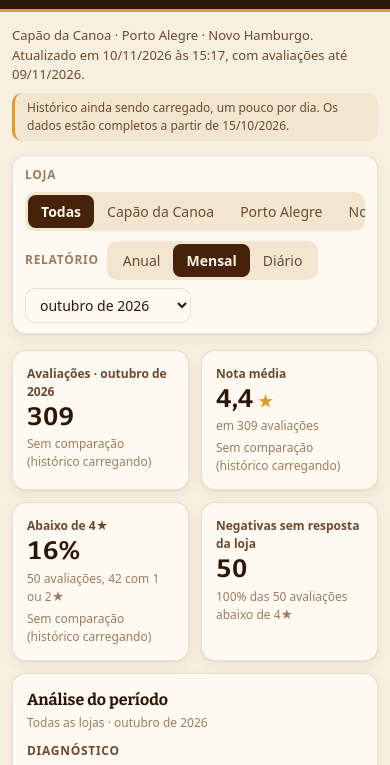
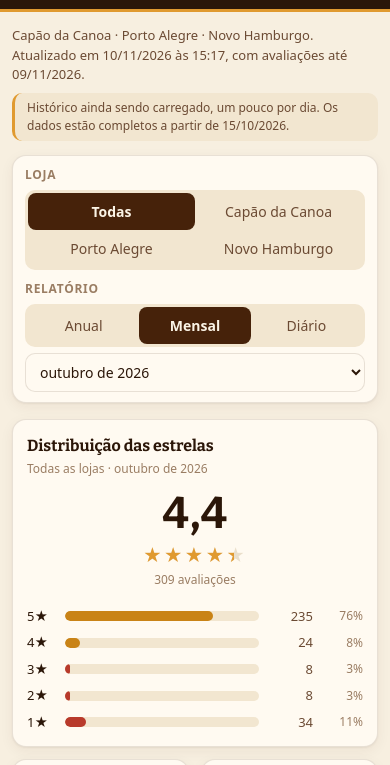
Before and after one commit to LucasZampronio/RanchoTexano, a plain HTML site: page index.html in a window 390 px wide. Both pictures are taken after a click on the link "Relatório de avaliações". Shown: the part 59-824 px from the top of the page. Drawn offline with nearby package versions, Linux system fonts and the light colour scheme; a web font is replaced by a local one.

Commit message:
Distribuição das estrelas no topo, barras lado a lado e filtros em grade no celular
Co-Authored-By: Claude Opus 5.5 <noreply@anthropic.com>
Claude-Session: https://claude.ai/code/session_01DBrALbRoLrtS3ZzSdMJfqn

```diff
--- a/index.html
+++ b/index.html
@@ -87,6 +87,19 @@ button{font:inherit}
 .seg button[aria-pressed="true"]{background:var(--ativo-bg);color:var(--ativo-ink);font-weight:600}
 select,input[type=date]{font:inherit;color:var(--ink);background:var(--surface);border:1px solid var(--ring);border-radius:10px;padding:6px 10px;max-width:100%}
 .lbl{color:var(--muted);font-size:12px;flex:none;text-transform:uppercase;letter-spacing:.06em;font-weight:600}
+.dist{display:grid;grid-template-columns:auto minmax(0,1fr);gap:8px 32px;align-items:center}
+.dist-resumo{text-align:center;padding:4px 12px}
+.dist-nota{font-family:"Bitter",Georgia,serif;font-size:52px;font-weight:700;line-height:1;font-variant-numeric:tabular-nums}
+.dist-estrelas{color:var(--estrela);font-size:18px;letter-spacing:2px;margin:6px 0 2px;position:relative;display:inline-block}
+.dist-estrelas .base{color:var(--grid)}
+.dist-estrelas .cheia{position:absolute;left:0;top:0;overflow:hidden;white-space:nowrap}
+.dist-total{color:var(--muted);font-size:12px}
+.dist-linhas{display:grid;gap:7px}
+.dist-linha{display:grid;grid-template-columns:28px minmax(0,1fr) 44px 40px;gap:10px;align-items:center;font-size:13px;font-variant-numeric:tabular-nums}
+.dist-linha .trilha{height:10px;border-radius:5px;background:var(--chip);overflow:hidden}
+.dist-linha .preench{height:100%;border-radius:5px}
+.dist-linha .qt{text-align:right;color:var(--ink2)}
+.dist-linha .pc{text-align:right;color:var(--muted);font-size:12px}
 .kpis{display:grid;grid-template-columns:repeat(4,minmax(0,1fr));gap:12px;margin-bottom:12px}
 .card{background:var(--surface);border:1px solid var(--ring);box-shadow:var(--shadow);border-radius:14px;padding:16px 18px;min-width:0}
 .kpi .k{color:var(--ink2);font-size:12px;font-weight:600}
@@ -147,7 +160,13 @@ td.num,th.num{text-align:right;white-space:nowrap}
   .wrap{padding:14px 12px 40px}
   .card{padding:14px}
   .kpi .v{font-size:25px}
-  .fg{width:100%;flex-wrap:wrap}
+  .fg{width:100%;flex-direction:column;align-items:stretch;gap:6px}
+  .seg{display:grid;grid-template-columns:repeat(2,minmax(0,1fr));overflow:visible}
+  #fPeriodo{grid-template-columns:repeat(3,minmax(0,1fr))}
+  .seg button{white-space:normal;padding:8px 6px;text-align:center}
+  select,input[type=date]{width:100%;padding:8px 10px}
+  .dist{grid-template-columns:minmax(0,1fr);gap:14px}
+  .dist-nota{font-size:44px}
   .hide-sm{display:none}
   td,th{padding:6px 5px}
   .topo .tit{display:none}
@@ -185,6 +204,7 @@ td.num,th.num{text-align:right;white-space:nowrap}
       </div>
     </div>
 
+    <div class="card full"><h2>Distribuição das estrelas</h2><div class="cap" id="capDist"></div><div class="dist" id="dist"></div></div>
     <div class="kpis" id="kpis"></div>
 
     <div class="card full">
@@ -275,7 +295,7 @@ function hover(el,fn,leave){['pointermove','pointerdown'].forEach(ev=>el.addEven
 const dot=c=>`<i style="display:inline-block;width:8px;height:8px;border-radius:2px;background:${c};margin-right:5px"></i>`;
 
 /* ---------- gráficos (SVG puro) ---------- */
-function niceMax(v){if(v<=0)return 1;const p=Math.pow(10,Math.floor(Math.log10(v)));const n=v/p;return (n<=1?1:n<=2?2:n<=5?5:10)*p}
+function niceMax(v){if(v<=0)return 1;const p=Math.pow(10,Math.floor(Math.log10(v)));const n=v/p;return [1,1.2,1.5,2,2.5,3,4,5,6,8,10].find(k=>k>=n-1e-9)*p}
 function lineChart(el,{labels,series,yMin,yMax,fmt,ticks,totais}){
   const W=el.clientWidth||600,H=totais?236:220,m={l:32,r:12,t:10,b:totais?42:26},iw=W-m.l-m.r,ih=H-m.t-m.b;
   const x=i=>m.l+(labels.length===1?iw/2:i*iw/(labels.length-1)), y=v=>m.t+ih-(v-yMin)/(yMax-yMin)*ih;
@@ -296,6 +316,23 @@ function lineChart(el,{labels,series,yMin,yMax,fmt,ticks,totais}){
     cross.setAttribute('x1',x(i));cross.setAttribute('x2',x(i));cross.setAttribute('visibility','visible');
     showTip(e,`<b>${labels[i]}</b><br>`+series.map(se=>`${dot(se.color)}${esc(se.name)}: <b>${fmt(se.values[i])}</b>${se.n?` <span style="color:var(--muted)">(${plural(se.n[i]||0,'avaliação','avaliações')})</span>`:''}`).join('<br>'))},
     ()=>cross.setAttribute('visibility','hidden'));
+}
+function groupBar(el,{labels,series,tipLabel,sufixo=''}){
+  const W=el.clientWidth||600,H=220,m={l:32,r:8,t:10,b:26},iw=W-m.l-m.r,ih=H-m.t-m.b;
+  const yMax=niceMax(Math.max(1,...series.flatMap(s=>s.values))), y=v=>ih*v/yMax, n=series.length;
+  const bw=iw/labels.length, gap=Math.max(2,Math.min(10,bw*0.25)), inner=Math.max(1,(bw-gap)/n);
+  let s=`<svg viewBox="0 0 ${W} ${H}" height="${H}" role="img">`;
+  [0,yMax/2,yMax].forEach(t=>{const yy=m.t+ih-y(t);s+=`<line x1="${m.l}" x2="${W-m.r}" y1="${yy}" y2="${yy}" stroke="var(--grid)"/><text x="${m.l-6}" y="${yy+4}" text-anchor="end" font-size="11" fill="var(--muted)">${Math.round(t)}${sufixo}</text>`});
+  const step=Math.ceil(labels.length/(W<500?8:16));
+  labels.forEach((l,i)=>{const x0=m.l+i*bw+gap/2;
+    series.forEach((se,k)=>{const h=y(se.values[i]);if(h<=0)return;const x=x0+k*inner,w=Math.max(1,inner-(n>1?1:0)),r=Math.min(3,w/2,h),yy=m.t+ih-h,b=m.t+ih;
+      s+=`<path d="M${x} ${b}V${yy+r}Q${x} ${yy} ${x+r} ${yy}H${x+w-r}Q${x+w} ${yy} ${x+w} ${yy+r}V${b}Z" fill="${se.color}"/>`});
+    if(i%step===0)s+=`<text x="${m.l+i*bw+bw/2}" y="${H-6}" text-anchor="middle" font-size="11" fill="var(--muted)">${l}</text>`;
+    s+=`<rect class="hit" data-i="${i}" x="${m.l+i*bw}" y="${m.t}" width="${bw}" height="${ih}" fill="transparent"/>`;});
+  s+=`<line x1="${m.l}" x2="${W-m.r}" y1="${m.t+ih}" y2="${m.t+ih}" stroke="var(--axis)"/></svg>`;
+  el.innerHTML=s;
+  el.querySelectorAll('.hit').forEach(hh=>{const i=+hh.dataset.i;
+    hover(hh,e=>showTip(e,`<b>${tipLabel?tipLabel(i):labels[i]}</b><br>`+series.map(se=>`${dot(se.color)}${se.name}: <b>${se.values[i]}${sufixo}</b>`).join('<br>')))});
 }
 function stackBar(el,{labels,series,tipLabel}){
   const W=el.clientWidth||600,H=220,m={l:32,r:8,t:10,b:26},iw=W-m.l-m.r,ih=H-m.t-m.b;
@@ -327,7 +364,7 @@ function render(){
   const P=periodo(), L=sel(S.loja,P.ini,P.fim), c=stats(L), cd=completoDesde(S.loja);
   P.incompleto=!!(cd&&P.ini<cd); P.semBase=!!(cd&&P.pIni<cd);
   const p=P.semBase?stats([]):stats(sel(S.loja,P.pIni,P.pFim));
-  renderKpis(c,p,P); renderAnalise(c,p,P,L); renderGraficos(P,L,c,p); renderComp(P); renderComentarios(c.neg);
+  renderDist(c,P); renderKpis(c,p,P); renderAnalise(c,p,P,L); renderGraficos(P,L,c,p); renderComp(P); renderComentarios(c.neg);
 }
 function varTxt(cur,prev,{pct=false,bomQuandoSobe=true}={}){
   if(cur==null||prev==null)return '';
@@ -404,9 +441,8 @@ function diagEl(d,a){diag.innerHTML=d.map(t=>`<li>${t}</li>`).join('');acoes.inn
 function renderGraficos(P,L,c,p){
   const lojas=S.loja==='todas'?D.lojas.map(l=>l.id):[S.loja];
   if(P.diario){
-    graficos.innerHTML=`<div class="grid2"><div class="card"><h2>Distribuição de estrelas</h2><div class="cap">${P.rot}</div><div class="tw" id="gDist"></div></div>
-       <div class="card"><h2>Temas das notas baixas</h2><div class="cap">${P.rot}</div><div class="tw" id="gTemas"></div></div></div>`;
-    distTable(gDist,c); temasTable(gTemas,c,p,true); return;
+    graficos.innerHTML=`<div class="card full"><h2>Temas das notas baixas</h2><div class="cap">${P.rot}</div><div class="tw" id="gTemas"></div></div>`;
+    temasTable(gTemas,c,p,true); return;
   }
   const leg=lojas.length>1?legenda(lojas.map(id=>[nomeLoja(id),COR[id]])):'';
   const legVol=legenda([['4★ ou mais','var(--pos)'],['Abaixo de 4★','var(--neg)']]);
@@ -431,13 +467,13 @@ function renderGraficos(P,L,c,p){
   lineChart(gNota,{labels:labM,series:ser,yMin:lo,yMax:hi,fmt:f1,ticks:tk,totais});
 
   if(S.periodo==='anual'){
-    stackBar(gVol,{labels:meses.map(x=>MESES[+x.slice(5)-1]),series:[
+    groupBar(gVol,{labels:meses.map(x=>MESES[+x.slice(5)-1]),series:[
       {name:'4★ ou mais',color:'var(--pos)',values:meses.map(mm=>L.filter(r=>r.data.startsWith(mm)&&r.nota>=4).length)},
       {name:'Abaixo de 4★',color:'var(--neg)',values:meses.map(mm=>L.filter(r=>r.data.startsWith(mm)&&r.nota<4).length)}],
       tipLabel:i=>MESES_L[+meses[i].slice(5)-1]});
   } else {
     const [y,m]=S.mes.split('-').map(Number), dias=[];for(let d=1;d<=lastDay(y,m);d++)dias.push(`${S.mes}-${pad(d)}`);
-    stackBar(gVol,{labels:dias.map(d=>String(+d.slice(8))),series:[
+    groupBar(gVol,{labels:dias.map(d=>String(+d.slice(8))),series:[
       {name:'4★ ou mais',color:'var(--pos)',values:dias.map(d=>L.filter(r=>r.data===d&&r.nota>=4).length)},
       {name:'Abaixo de 4★',color:'var(--neg)',values:dias.map(d=>L.filter(r=>r.data===d&&r.nota<4).length)}],
       tipLabel:i=>`${SEM_C[dow(dias[i])]}, ${dataBR(dias[i])}`});
@@ -445,8 +481,8 @@ function renderGraficos(P,L,c,p){
   temasTable(gTemas,c,p,false);
   const tot=Array(7).fill(0),neg=Array(7).fill(0);L.forEach(r=>{const w=dow(r.data);tot[w]++;if(r.nota<4)neg[w]++});
   const ord=[1,2,3,4,5,6,0];
-  stackBar(gSemana,{labels:ord.map(i=>SEM_C[i]),series:[{name:'Abaixo de 4★',color:'var(--neg)',values:ord.map(i=>tot[i]?Math.round(neg[i]/tot[i]*100):0)}],
-    tipLabel:i=>`${SEMANA[ord[i]]}: ${neg[ord[i]]} de ${tot[ord[i]]} avaliações (%)`});
+  groupBar(gSemana,{labels:ord.map(i=>SEM_C[i]),sufixo:'%',series:[{name:'Abaixo de 4★',color:'var(--neg)',values:ord.map(i=>tot[i]?Math.round(neg[i]/tot[i]*100):0)}],
+    tipLabel:i=>`${SEMANA[ord[i]][0].toUpperCase()+SEMANA[ord[i]].slice(1)}: ${neg[ord[i]]} de ${tot[ord[i]]} avaliações`});
 }
 function temasTable(el,c,p,diario){
   const e=Object.entries(c.temas).sort((a,b)=>(c.perda[b[0]]||0)-(c.perda[a[0]]||0));
@@ -455,6 +491,16 @@ function temasTable(el,c,p,diario){
   el.innerHTML=`<table><tr><th>Tema</th><th class="hide-sm"></th><th class="num hide-sm">Menções</th><th class="num">% das notas baixas</th><th class="num">Tira da nota</th>${comp?'<th class="num hide-sm">Antes</th>':''}</tr>`+
    e.map(([t,n])=>{const pv=p.temas[t]||0;
      return `<tr><td>${t}</td><td class="hide-sm" style="width:22%"><div class="bar" style="width:${(c.perda[t]||0)/mx*100}%"></div></td><td class="num hide-sm">${n}</td><td class="num">${fpct(n/c.negN)}</td><td class="num">${f2(c.perda[t])}</td>${comp?`<td class="num hide-sm">${pv}</td>`:''}</tr>`}).join('')+`</table>`;
+}
+function renderDist(c,P){
+  capDist.textContent=`${S.loja==='todas'?'Todas as lojas':nomeLoja(S.loja)} · ${P.rot}`;
+  if(!c.n){dist.innerHTML='<div class="vazio">Nenhuma avaliação neste período.</div>';return}
+  const pct=c.media/5*100;
+  dist.innerHTML=`<div class="dist-resumo"><div class="dist-nota">${f1(c.media)}</div>
+    <div class="dist-estrelas" aria-label="${f1(c.media)} de 5 estrelas"><span class="base">★★★★★</span><span class="cheia" style="width:${pct}%">★★★★★</span></div>
+    <div class="dist-total">${plural(c.n,'avaliação','avaliações')}</div></div>
+    <div class="dist-linhas">${[5,4,3,2,1].map(k=>{const q=c.dist[k],f=q/c.n;
+      return `<div class="dist-linha"><span>${k}★</span><div class="trilha"><div class="preench" style="width:${f*100}%;background:${k>=4?'var(--pos)':'var(--neg)'}"></div></div><span class="qt">${fint(q)}</span><span class="pc">${fpct(f)}</span></div>`}).join('')}</div>`;
 }
 function distTable(el,c){
   const mx=Math.max(...c.dist.slice(1),1);
```
